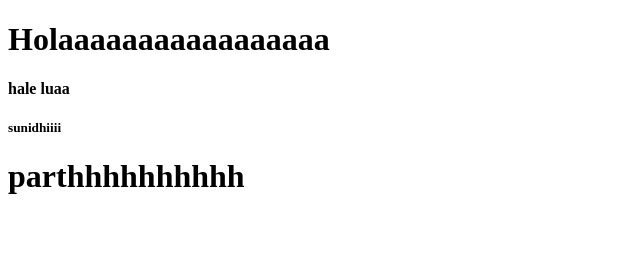
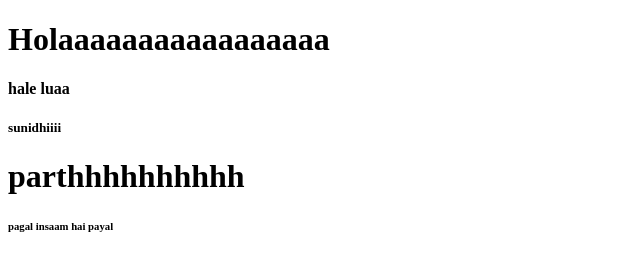
Before and after one commit to Parthmishra7/try_catch, a plain HTML site: page index.html in a window 1280 px wide. Shown: the full height of the page, 0-640 px from the left. Drawn offline with Linux system fonts and the light colour scheme.

Commit message:
index.html

```diff
--- a/index.html
+++ b/index.html
@@ -10,5 +10,6 @@
     <h4>hale luaa</h4>
     <h5>sunidhiiii</h5>
     <h1>parthhhhhhhhhh</h1>
+    <h6>pagal insaam hai payal</h6>
 </body>
 </html>
```
